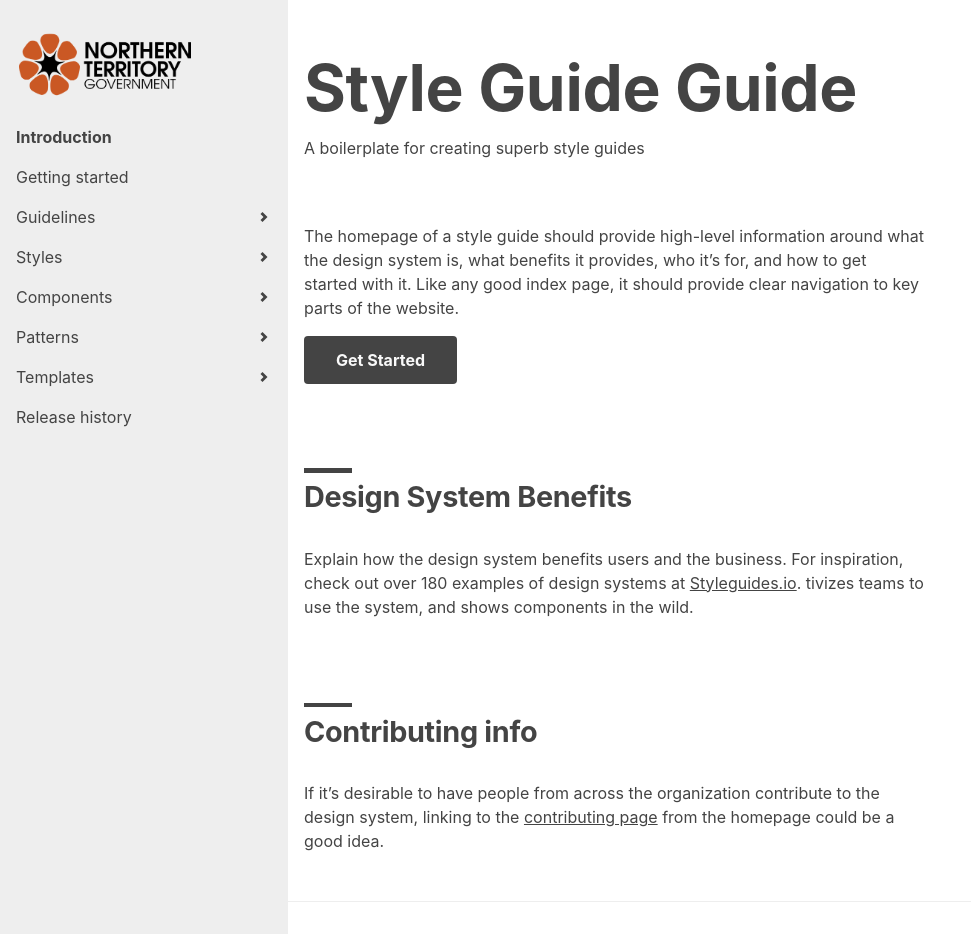
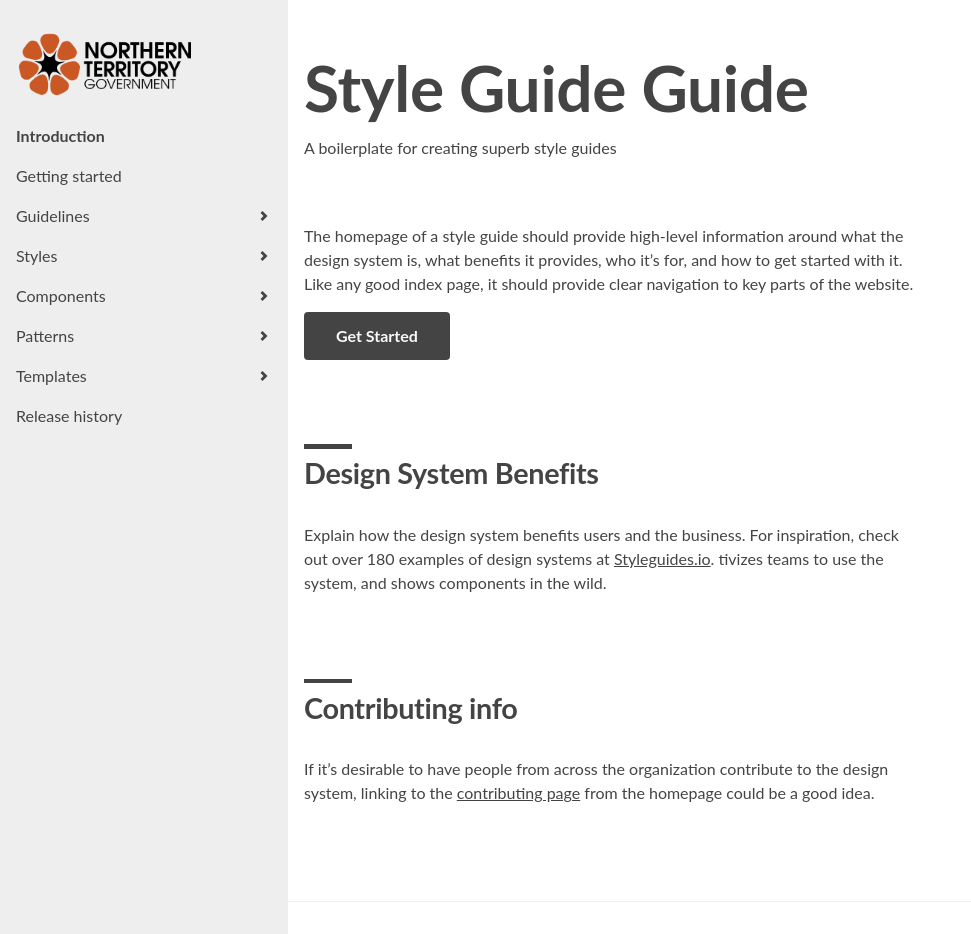
Before and after one commit to chrishanpntg/design-system, a Jekyll site: the page built from index.md, in a window 1280 px wide and 934 px high. Shown: the whole window, without its empty margins (0-971 px from the left). Built offline with Jekyll 4.4.1, drawn with Linux system fonts in a browser that asks for light colours.

Commit message:
Modified config base URL and fonts

```diff
--- a/_config.yml
+++ b/_config.yml
@@ -9,7 +9,7 @@
 title: Design System Template
 author: Lundegaard a.s.
 email: design-systems@lundegaard.eu
-baseurl: "/" # the subpath of your site, e.g. /blog
+#baseurl: "/" # the subpath of your site, e.g. /blog
 url: "https://chrishanpntg.github.io/design-system" # the base hostname & protocol for your site
 
 # Build settings
--- a/_sass/abstracts/_variables.scss
+++ b/_sass/abstracts/_variables.scss
@@ -75,7 +75,8 @@ $color-utility-warning-light: #fffecf;
 /**
  * Font Family
  */
-$font: -apple-system, BlinkMacSystemFont, "Segoe UI", Roboto, "Helvetica Neue", Arial, sans-serif, "Apple Color Emoji", "Segoe UI Emoji", "Segoe UI Symbol", "Noto Color Emoji";
+//$font: -apple-system, BlinkMacSystemFont, "Segoe UI", Roboto, "Helvetica Neue", Arial, sans-serif, "Apple Color Emoji", "Segoe UI Emoji", "Segoe UI Symbol", "Noto Color Emoji";
+$font: 'Lato', sans-serif;
 
 /**
  * Font Sizing
```
